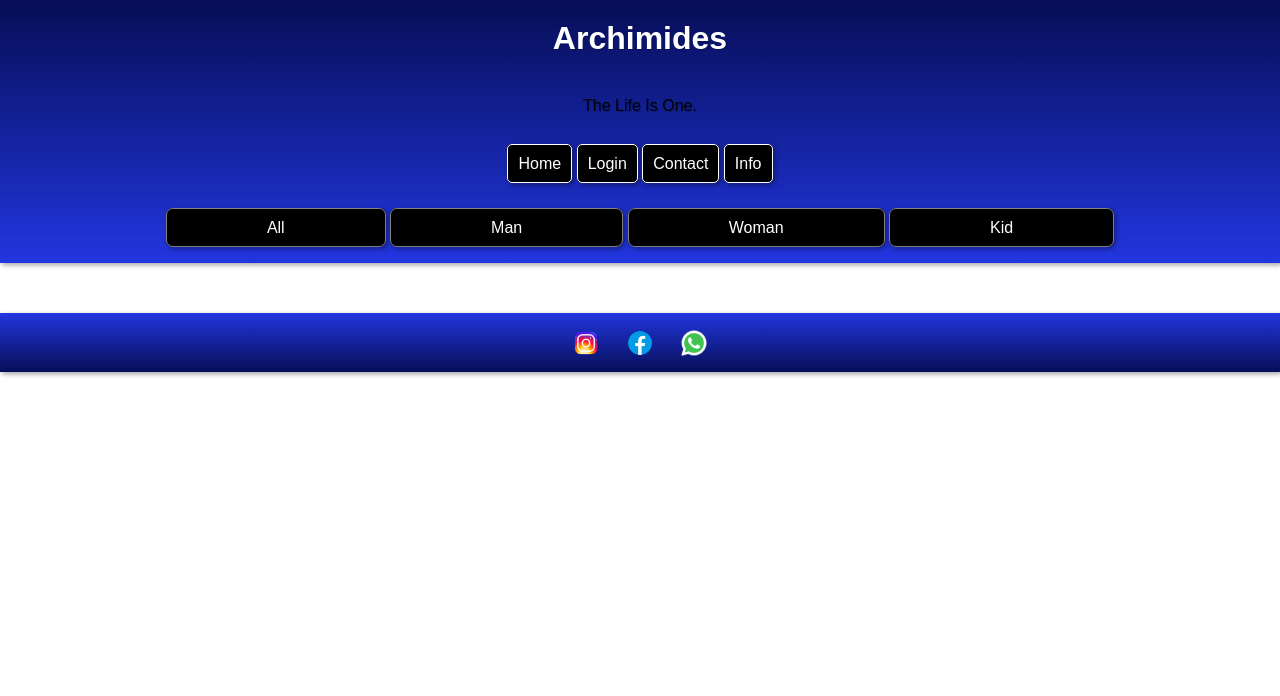
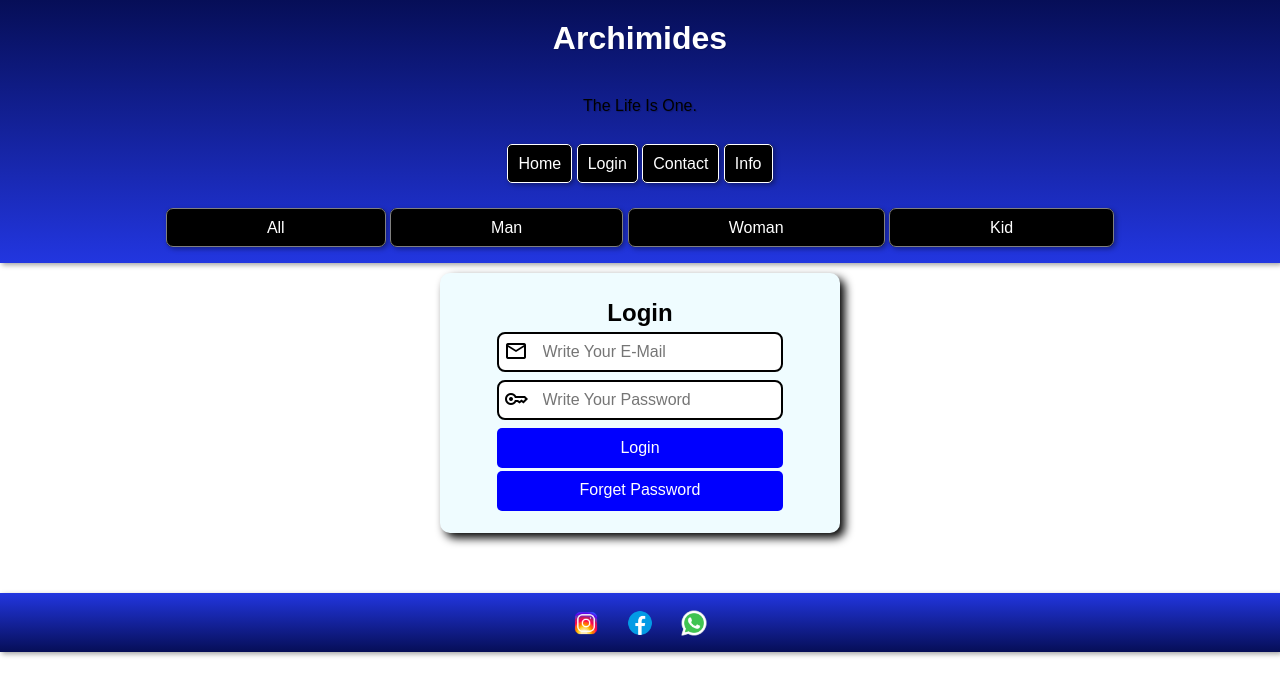
Before and after one commit to PITERDASILVA/projeto-store, a plain HTML site: page paginas/login.html in a window 1280 px wide. Drawn offline with nearby package versions, Linux system fonts and the light colour scheme.

Commit message:
login update

```diff
--- a/estilo/style.css
+++ b/estilo/style.css
@@ -96,6 +96,7 @@ menu > ul > li > a:hover{
 }
 main{
     max-width: 768px;
+    height: 100%;
     background-color: rgba(158, 235, 241, 0.562);
     margin: auto;
     margin-bottom: 20px;
@@ -201,3 +202,80 @@ footer > ul > li > a > img{
     margin: 5px;
     margin-top: 10px;
 }
+section{
+    padding: 10px;
+}
+form{
+   box-shadow: 5px 5px 10px black;
+   padding: 21.3px;
+   max-width: 400px;
+   margin: auto;
+   border-radius: 10px;
+   background-color: rgba(0, 204, 255, 0.062);
+}
+form > h1 {
+    text-align: center;
+    padding: 5px;
+}
+form > div.login{
+    background-color: white;
+    border: 2px solid black;
+    text-align: center;
+    margin: auto;
+    margin-bottom: 8px;
+    width: 80%;
+    height: 40px;
+    padding-bottom: 10px;
+    display: block;
+    border-radius: 8px;
+}
+form > div.login > label{
+    display: none;
+}
+form > div.login > span{
+    font: 2em;
+    float: left;
+    padding: 5px;
+}
+form > div.login > input{
+    font-size: 1em;
+    padding: 5px;
+    width: calc(100% - 49px);
+    height: 100%;
+    border: 0px;
+    border-radius: 3px;
+    transform: translateY(5px);
+    padding: 2px;
+}
+form > input[type=submit]{
+    display: block;
+    font-size: 1em;
+    margin: auto;
+    margin-top: 5px;
+    padding: 5px;
+    color: white;
+    background-color: blue;
+    border-radius: 5px;
+    width: 80%;
+    height: 40px;
+    border: none;
+    cursor: pointer;
+}
+form > input[type=submit]:hover{
+    background-color: red;
+    transition: 1s;
+}
+form > a.acess{
+    color: white;
+    display: block;
+    margin: auto;
+    margin-top: -15px;
+    text-align: center;
+    text-decoration: none;
+    background-color: blue;
+    border: 2px red;
+    width: 80%;
+    height: 40px;
+    padding: 10px;
+    border-radius: 5px;
+}
--- a/paginas/login.html
+++ b/paginas/login.html
@@ -31,6 +31,24 @@
             </ul>
         </menu>
     </header>
+        <section>
+            <form action="#" method="post" autocomplete="on">
+                <h1>Login</h1>
+                <div class="login">
+                    <span class="material-symbols-outlined">mail</span>
+                    <input type="email" name="email" id="iemail" placeholder="Write your E-mail" required autocomplete="email" minlength="15" >
+                    <label for="iemail">Email:</label>
+                </div>
+                <div class="login">
+                    <span class="material-symbols-outlined">Key</span>
+                    <input type="password" name="senha" id="isenha" required minlength="8" autocomplete="current-password" placeholder="Write your Password">
+                    <label for="isenha">Password:</label>
+                </div>
+
+                <input type="submit" value="Login"><br>
+                <a class="acess" href="#">Forget Password</a>
+            </form>
+        </section>
     <footer>
         <ul>
             <li><a href="#"><img src="../imagens/icons8-instagram-48.png" alt=""></a></li>
```
